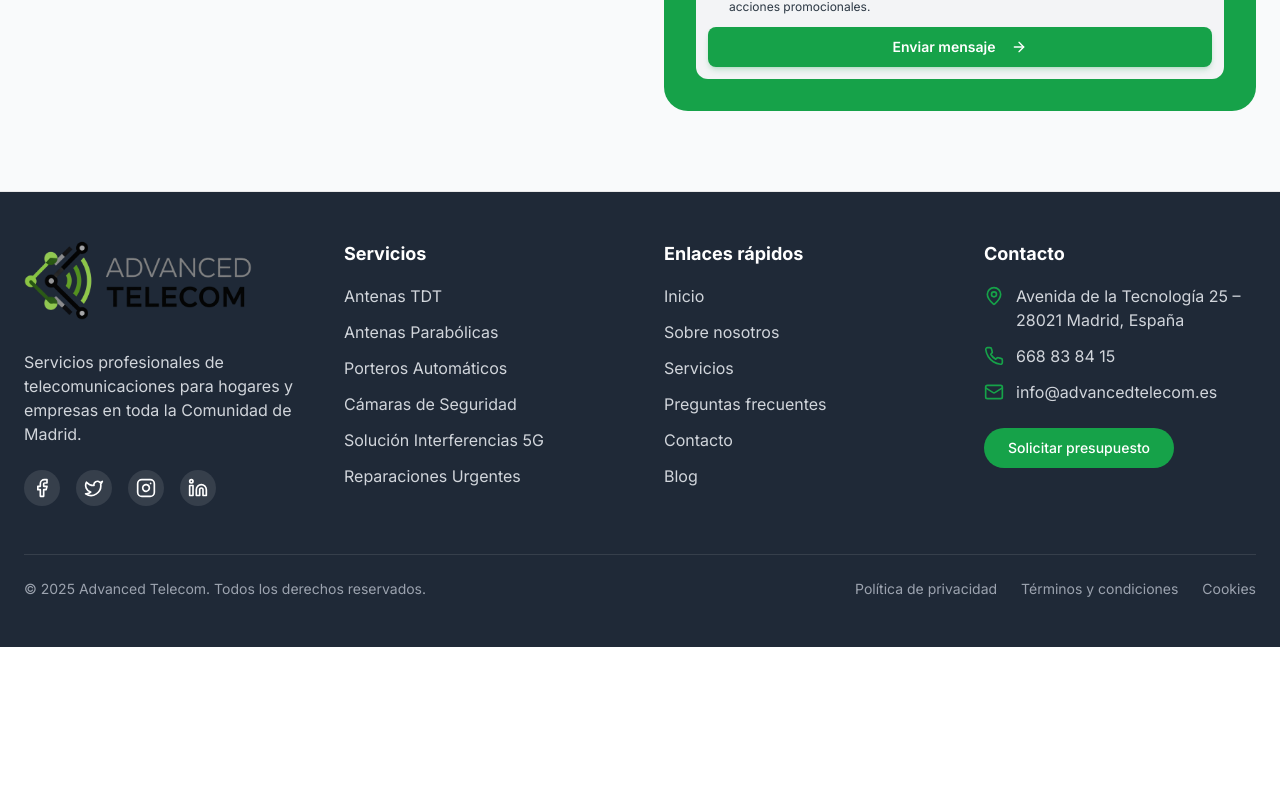
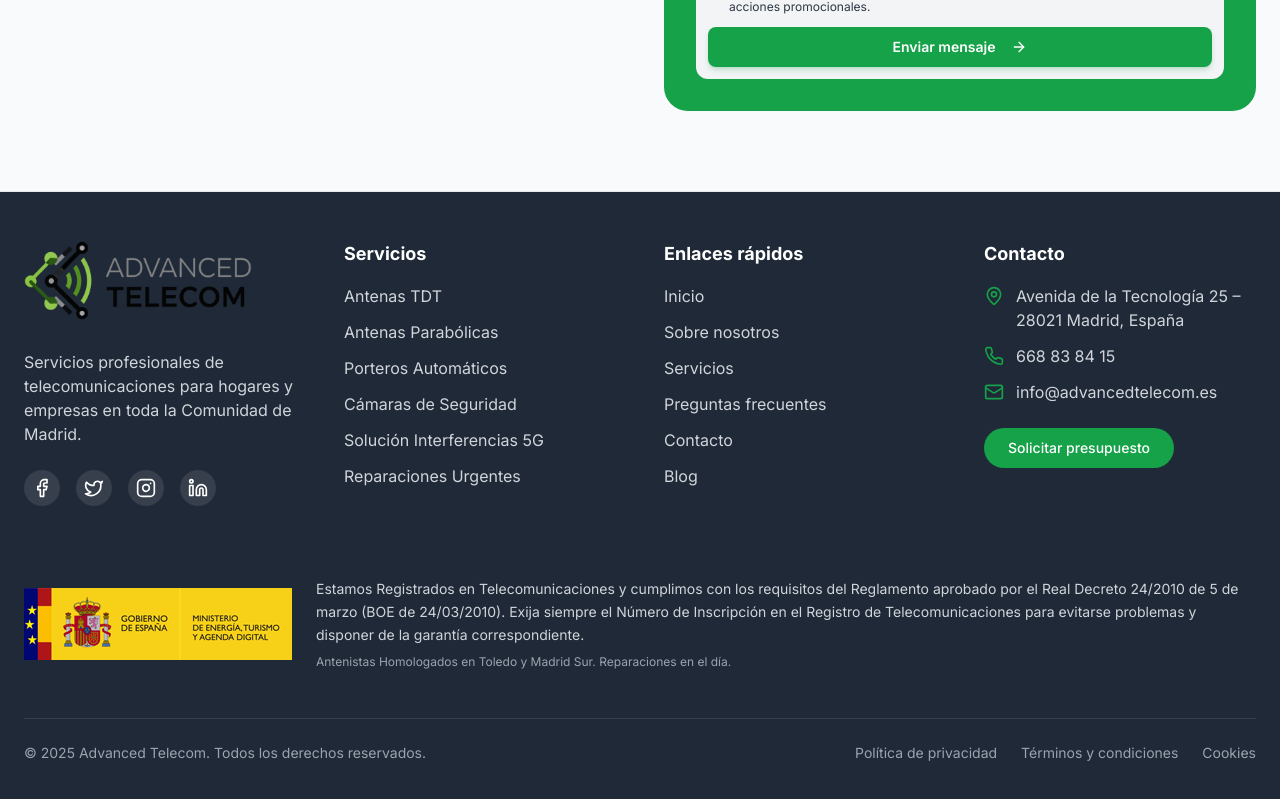
Before and after one commit to luisachica/advanced-telecom, a Next.js app: page / in a window 1280 px wide. Shown: the part 4906-5705 px from the top of the page. Before the commit the page ends 5553 px from the top, so only its background shows below. Built offline with nearby package versions, Linux system fonts and the light colour scheme.

Commit message:
Feat: Agregar imagen del Ministerio al footer y reorganizar sección

```diff
--- a/components/footer.tsx
+++ b/components/footer.tsx
@@ -145,6 +145,34 @@ export function Footer() {
             </div>
           </div>
         </div>
+
+        {/* Sección del Ministerio */}
+        <div className="pt-6 mt-6">
+          <div className="flex flex-col lg:flex-row items-center gap-6">
+            <div className="flex-shrink-0">
+              <Image
+                src="/images/telecom/Antenista-Madrid-Logo-Ministerio-de-Energía-Turismo-y-Agenda-Digital.png"
+                alt="Logo Ministerio de Energía, Turismo y Agenda Digital"
+                width={380}
+                height={100}
+                className="h-auto w-auto max-w-full"
+              />
+            </div>
+            <div className="text-center lg:text-left">
+              <p className="text-gray-300 text-sm leading-relaxed">
+                Estamos Registrados en Telecomunicaciones y cumplimos con los requisitos del
+                Reglamento aprobado por el Real Decreto 24/2010 de 5 de marzo (BOE de
+                24/03/2010). Exija siempre el Número de Inscripción en el Registro de
+                Telecomunicaciones para evitarse problemas y disponer de la garantía
+                correspondiente.
+              </p>
+              <p className="text-gray-400 text-xs mt-2">
+                Antenistas Homologados en Toledo y Madrid Sur. Reparaciones en el día.
+              </p>
+            </div>
+          </div>
+        </div>
+
         <div className="border-t border-white/10 pt-6 mt-6">
           <div className="flex flex-col md:flex-row justify-between items-center gap-4">
             <p className="text-gray-400 text-sm">
```
Also changed, not shown: public/images/telecom/Antenista-Madrid-Logo-Ministerio-de-Energía-Turismo-y-Agenda-Digital.png (added).
